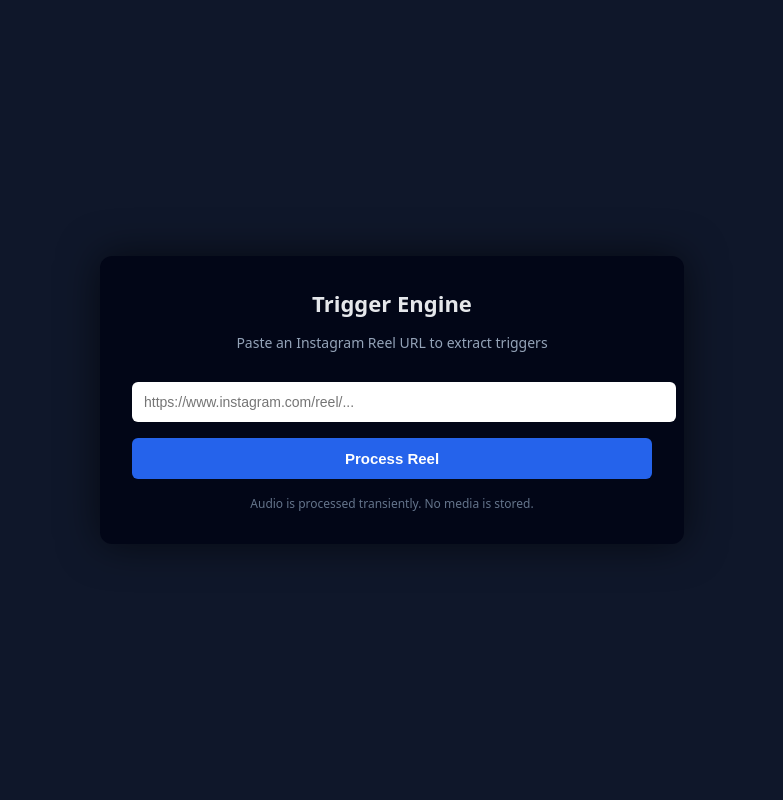
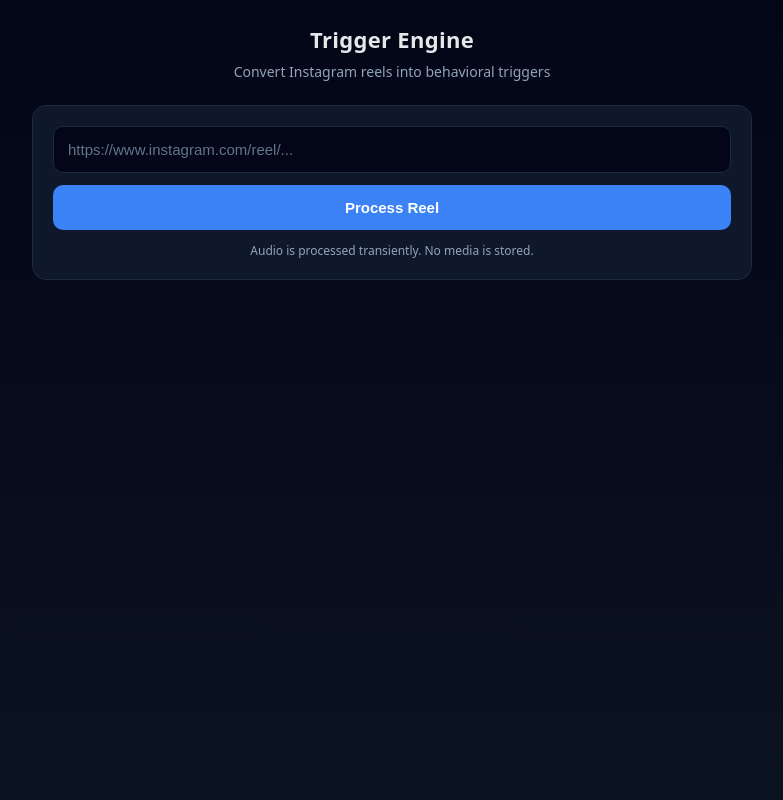
Before and after one commit to rceus-platform/python-trigger-engine, a Django app: page / in a window 1280 px wide. Shown: the whole page, without its empty margins (248-1031 px from the left). Run offline with Django 5.2, Linux system fonts and the light colour scheme.

Commit message:
updated index

```diff
--- a/core/templates/core/index.html
+++ b/core/templates/core/index.html
@@ -4,156 +4,311 @@
 <head>
     <meta charset="UTF-8" />
     <title>Trigger Engine</title>
-
     <meta name="viewport" content="width=device-width, initial-scale=1.0" />
 
     <style>
+        :root {
+            --bg: #0b1220;
+            --panel: #0f172a;
+            --muted: #94a3b8;
+            --text: #e5e7eb;
+            --accent: #3b82f6;
+            --border: #1e293b;
+            --success: #22c55e;
+            --error: #ef4444;
+        }
+
+        * {
+            box-sizing: border-box;
+        }
+
         body {
+            margin: 0;
+            background: linear-gradient(180deg, #020617, #0b1220);
+            color: var(--text);
             font-family: system-ui, -apple-system, BlinkMacSystemFont, sans-serif;
-            background: #0f172a;
-            color: #e5e7eb;
+            -webkit-font-smoothing: antialiased;
+        }
+
+        .page {
+            min-height: 100vh;
+            padding: 24px 16px 64px;
             display: flex;
             justify-content: center;
-            align-items: center;
-            height: 100vh;
-            margin: 0;
         }
 
-        .container {
+        .app {
             width: 100%;
-            max-width: 520px;
-            background: #020617;
-            padding: 32px;
-            border-radius: 12px;
-            box-shadow: 0 0 40px rgba(0, 0, 0, 0.6);
+            max-width: 720px;
         }
 
-        h1 {
-            margin-top: 0;
-            font-size: 22px;
+        header {
             text-align: center;
+            margin-bottom: 24px;
         }
 
-        p {
+        header h1 {
+            font-size: 22px;
+            margin: 0;
+            font-weight: 600;
+            letter-spacing: 0.3px;
+        }
+
+        header p {
+            margin: 8px 0 0;
             font-size: 14px;
-            color: #94a3b8;
-            text-align: center;
+            color: var(--muted);
+        }
+
+        .card {
+            background: var(--panel);
+            border: 1px solid var(--border);
+            border-radius: 14px;
+            padding: 20px;
+        }
+
+        .input-group {
+            display: flex;
+            flex-direction: column;
+            gap: 12px;
         }
 
         input[type="url"] {
             width: 100%;
-            padding: 12px;
-            margin-top: 16px;
-            border-radius: 6px;
-            border: none;
-            font-size: 14px;
+            padding: 14px 14px;
+            border-radius: 10px;
+            border: 1px solid var(--border);
+            background: #020617;
+            color: var(--text);
+            font-size: 15px;
+        }
+
+        input::placeholder {
+            color: #64748b;
         }
 
         button {
-            width: 100%;
-            margin-top: 16px;
-            padding: 12px;
-            border-radius: 6px;
+            padding: 14px;
+            border-radius: 10px;
             border: none;
+            background: var(--accent);
+            color: white;
             font-size: 15px;
             font-weight: 600;
             cursor: pointer;
-            background: #2563eb;
-            color: white;
+            transition: opacity 0.2s ease;
         }
 
-        button:hover {
-            background: #1d4ed8;
+        button:disabled {
+            opacity: 0.6;
+            cursor: not-allowed;
         }
 
         .note {
+            margin-top: 12px;
+            font-size: 12px;
+            color: var(--muted);
+            text-align: center;
+        }
+
+        /* Result section */
+
+        #result {
+            margin-top: 28px;
+            display: none;
+            gap: 16px;
+        }
+
+        .section {
             margin-top: 16px;
-            font-size: 12px;
-            color: #64748b;
-            text-align: center;
+        }
+
+        .section h3 {
+            margin: 0 0 8px;
+            font-size: 14px;
+            font-weight: 600;
+            color: #c7d2fe;
+            text-transform: uppercase;
+            letter-spacing: 0.04em;
+        }
+
+        .meta-grid {
+            display: grid;
+            grid-template-columns: repeat(3, 1fr);
+            gap: 12px;
+        }
+
+        .meta-box {
+            background: #020617;
+            border: 1px solid var(--border);
+            border-radius: 10px;
+            padding: 12px;
+            font-size: 13px;
+        }
+
+        .meta-box span {
+            display: block;
+            font-size: 11px;
+            color: var(--muted);
+            margin-bottom: 4px;
+        }
+
+        .triggers ul {
+            margin: 0;
+            padding-left: 18px;
+        }
+
+        .triggers li {
+            margin-bottom: 8px;
+            font-size: 14px;
+            line-height: 1.4;
+        }
+
+        .transcript {
+            background: #020617;
+            border: 1px solid var(--border);
+            border-radius: 10px;
+            padding: 14px;
+            font-size: 14px;
+            line-height: 1.6;
+            white-space: pre-wrap;
+            max-height: 280px;
+            overflow-y: auto;
+        }
+
+        .status {
+            font-size: 14px;
+            margin-top: 8px;
+        }
+
+        .status.processing {
+            color: var(--muted);
+        }
+
+        .status.error {
+            color: var(--error);
+        }
+
+        @media (max-width: 480px) {
+            .meta-grid {
+                grid-template-columns: 1fr;
+            }
         }
     </style>
 </head>
 
 <body>
-    <div class="container">
+    <div class="page">
+        <div class="app">
+
+            <header>
                 <h1>Trigger Engine</h1>
-        <p>Paste an Instagram Reel URL to extract triggers</p>
+                <p>Convert Instagram reels into behavioral triggers</p>
+            </header>
 
-        <form id="reelForm">
-            {% csrf_token %}
+            <div class="card">
+                <form id="reelForm" class="input-group">
                     <input type="url" name="url" placeholder="https://www.instagram.com/reel/..." required />
-            <button type="submit">Process Reel</button>
+                    <button id="submitBtn" type="submit">Process Reel</button>
                 </form>
 
                 <div class="note">
                     Audio is processed transiently. No media is stored.
                 </div>
-        <div id="result" style="margin-top:24px; display:none;">
-            <h3 style="font-size:16px;">Result</h3>
+            </div>
 
-            <div id="meta"></div>
-            <div id="transcripts"></div>
-            <div id="triggers"></div>
+            <div id="result" class="card">
+
+                <div id="status" class="status processing"></div>
+
+                <div class="section">
+                    <h3>Metadata</h3>
+                    <div class="meta-grid" id="meta"></div>
+                </div>
+
+                <div class="section triggers">
+                    <h3>Behavior Triggers</h3>
+                    <ul id="triggers"></ul>
+                </div>
+
+                <div class="section">
+                    <h3>Original Transcript</h3>
+                    <div class="transcript" id="original"></div>
+                </div>
+
+                <div class="section">
+                    <h3>English Transcript</h3>
+                    <div class="transcript" id="english"></div>
                 </div>
 
             </div>
+
+        </div>
+    </div>
+
     <script>
-        document.getElementById("reelForm").addEventListener("submit", async function (e) {
+        const form = document.getElementById("reelForm");
+        const result = document.getElementById("result");
+        const status = document.getElementById("status");
+        const meta = document.getElementById("meta");
+        const triggers = document.getElementById("triggers");
+        const original = document.getElementById("original");
+        const english = document.getElementById("english");
+        const button = document.getElementById("submitBtn");
+
+        form.addEventListener("submit", async (e) => {
             e.preventDefault();
 
-            const url = document.querySelector("input[name='url']").value;
-            const resultDiv = document.getElementById("result");
-            const metaDiv = document.getElementById("meta");
-            const transcriptsDiv = document.getElementById("transcripts");
-            const triggersDiv = document.getElementById("triggers");
+            const url = form.url.value;
+            result.style.display = "block";
+            button.disabled = true;
+            status.textContent = "Processing… this can take up to a minute.";
+            status.className = "status processing";
 
-            resultDiv.style.display = "block";
-            metaDiv.innerHTML = "<p>Processing...</p>";
-            transcriptsDiv.innerHTML = "";
-            triggersDiv.innerHTML = "";
+            meta.innerHTML = "";
+            triggers.innerHTML = "";
+            original.textContent = "";
+            english.textContent = "";
 
-            const response = await fetch("/api/process-reel/", {
+            try {
+                const res = await fetch("/api/process-reel/", {
                     method: "POST",
-                headers: {
-                    "Content-Type": "application/json",
-                },
+                    headers: { "Content-Type": "application/json" },
                     body: JSON.stringify({ url }),
                 });
 
-            const data = await response.json();
+                const data = await res.json();
 
-            if (!response.ok) {
-                metaDiv.innerHTML = `<p style="color:red;">${data.error}</p>`;
-                return;
+                if (!res.ok) {
+                    throw new Error(data.error || "Unknown error");
                 }
 
-            // Meta
-            metaDiv.innerHTML = `
-        <p><b>Status:</b> ${data.status}</p>
-        <p><b>ID:</b> ${data.id}</p>
-        <p><b>Language:</b> ${data.language}</p>
+                status.textContent = "Processing complete";
+                status.className = "status";
+
+                meta.innerHTML = `
+          <div class="meta-box"><span>Status</span>${data.status}</div>
+          <div class="meta-box"><span>Language</span>${data.language}</div>
+          <div class="meta-box"><span>ID</span>${data.id}</div>
         `;
 
-            // Transcripts
-            transcriptsDiv.innerHTML = `
-        <h4>Original Transcript</h4>
-        <p style="white-space:pre-wrap;">${data.transcript_original}</p>
+                data.triggers.forEach(t => {
+                    const li = document.createElement("li");
+                    li.textContent = t;
+                    triggers.appendChild(li);
+                });
 
-        <h4>English Transcript</h4>
-        <p style="white-space:pre-wrap;">${data.transcript_english}</p>
-    `;
+                original.textContent = data.transcript_original;
+                english.textContent = data.transcript_english;
 
-            // Triggers
-            triggersDiv.innerHTML = `
-        <h4>Behavior Triggers</h4>
-        <ul>
-            ${data.triggers.map(t => `<li>${t}</li>`).join("")}
-        </ul>
-    `;
+            } catch (err) {
+                status.textContent = err.message;
+                status.className = "status error";
+            } finally {
+                button.disabled = false;
+            }
         });
     </script>
-
 </body>
 
 </html>
```
Lines whose indentation alone changed are shown as unchanged.
